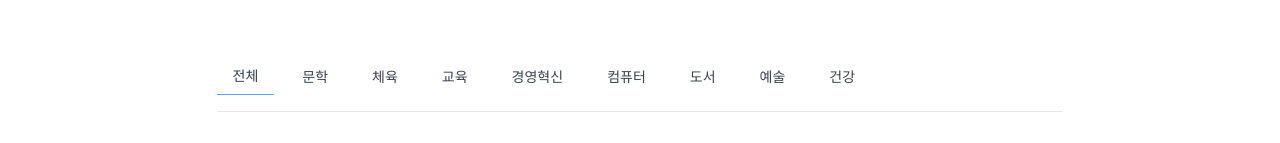
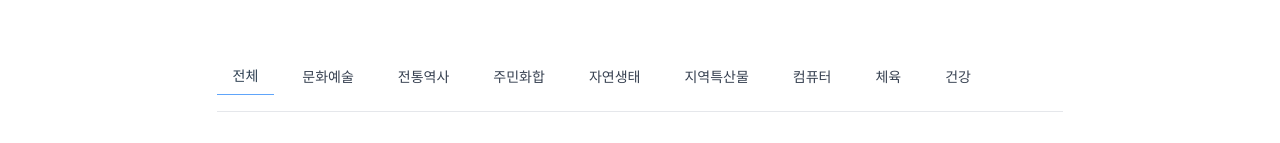
Before and after one commit to cu2mber/front-demo, a Vue app: page /events in a window 1280 px wide. Shown: the part 174-317 px from the top of the page. Built offline with nearby package versions, Linux system fonts and the light colour scheme.

Commit message:
refactor : router 형식 수정
- 메인/핵심 페이지는 Static Import
- 부수적인 페이지는 Lazy Loading

```diff
--- a/src/router/index.js
+++ b/src/router/index.js
@@ -1,5 +1,16 @@
 import { createRouter, createWebHistory } from 'vue-router'
-import HomeView from '../views/HomeView.vue'
+import HomeView from '@/views/HomeView.vue'
+import SignupView from '@/views/auth/SignupView.vue'
+import SigninView from '@/views/auth/SigninView.vue'
+import FindIdView from '@/views/auth/FindIdView.vue'
+import FindPasswordView from '@/views/auth/FindPasswordView.vue'
+import NoticeListView from '@/views/notice/NoticeListView.vue'
+import NoticeDetailView from '@/views/notice/NoticeDetailView.vue'
+import EventListView from '@/views/event/EventListView.vue'
+import EventDetailView from '@/views/event/EventDetailView.vue'
+import CheckRouteView from '@/views/CheckRouteView.vue'
+import RecruitListView from '@/views/recruitment/RecruitListView.vue'
+import RecruitDetailView from '@/views/recruitment/RecruitDetailView.vue'
 
 const router = createRouter({
   history: createWebHistory(import.meta.env.BASE_URL),
@@ -20,47 +31,47 @@ const router = createRouter({
     {
       path: '/signup',
       name: '회원가입',
-      component: () => import('../views/auth/SignupView.vue')
+      component: SignupView
     },
     {
       path: '/login',
       name: '로그인',
-      component: () => import('../views/auth/SigninView.vue')
+      component: SigninView
     },
     {
       path: '/findId',
       name: '아이디찾기',
-      component: () => import('../views/auth/FindIdView.vue')
+      component: FindIdView
     },
     {
       path: '/findPassword',
       name: '비밀번호찾기',
-      component: () => import('../views/auth/FindPasswordView.vue')
+      component: FindPasswordView
     },
     {
       path: '/notices',
       name: '공지사항',
-      component: () => import('../views/notice/NoticeListView.vue')
+      component: NoticeListView
     },
     {
       path: '/notices/:id',
       name: '공지사항상세',
-      component: () => import('../views/notice/NoticeDetailView.vue')
+      component: NoticeDetailView
     },
     {
       path: '/notices/:id/edit',
-      name: '공지사항수정',
+      name: '공지사항 작성 및 수정',
       component: () => import('../views/notice/NoticeEditView.vue')
     },
     {
       path: '/events',
       name: '행사',
-      component: () => import('../views/event/EventListView.vue')
+      component: EventListView
     },
     {
       path: '/evnets/:id',
       name: '행사상세',
-      component: () => import('../views/event/EventDetailView.vue')
+      component: EventDetailView
     },
     // {
     //   path: '/evnets/:id/edit',
@@ -70,17 +81,17 @@ const router = createRouter({
     {
       path: '/routes',
       name: '노선확인',
-      component: () => import('../views/CheckRouteView.vue')
+      component: CheckRouteView
     },
     {
       path: '/recruits',
       name: '모집',
-      component: () => import('../views/recruitment/RecruitListView.vue')
+      component: RecruitListView
     },
     {
       path: '/recruits/:id',
       name: '모집상세',
-      component: () => import('../views/recruitment/RecruitDetailView.vue')
+      component: RecruitDetailView
     },
     // {
     //   path: '/recruits/:id/edit',
--- a/src/views/event/EventDetailView.vue
+++ b/src/views/event/EventDetailView.vue
@@ -0,0 +1,6 @@
+<script setup>
+</script>
+
+<template>
+
+</template>
--- a/src/views/event/EventListView.vue
+++ b/src/views/event/EventListView.vue
@@ -10,12 +10,12 @@ function goToList(no){
   router.push(`/events/${no}`)
 }
 
-const categories = ['전체', '문학', '체육', '교육', '경영혁신', '컴퓨터', '도서', '예술', '건강']
+const categories = ['전체', '문화예술', '전통역사', '주민화합', '자연생태', '지역특산물', '컴퓨터', '체육', '건강']
 
 const events = ref([
   {
     no: 1,
-    category: '경제경영',
+    category: '문화예술',
     title: '소상공인엑스포 IN 예산',
     description:
       '충청남도 예산군 예산시장 장터 앞 주차장에서 2025년 6월 28일부터 29일까지 열리는 소상공인 축제입니다.',
@@ -26,7 +26,7 @@ const events = ref([
   },
   {
     no: 2,
-    category: '경제경영',
+    category: '자연생태',
     title: '공주 유구 색동수국정원 꽃 축제',
     description:
       '공주 유구 색동수국정원에서 열리는 수국축제로, 다양한 포토존 및 공연, 가족 프로그램이 진행됩니다.',
```
